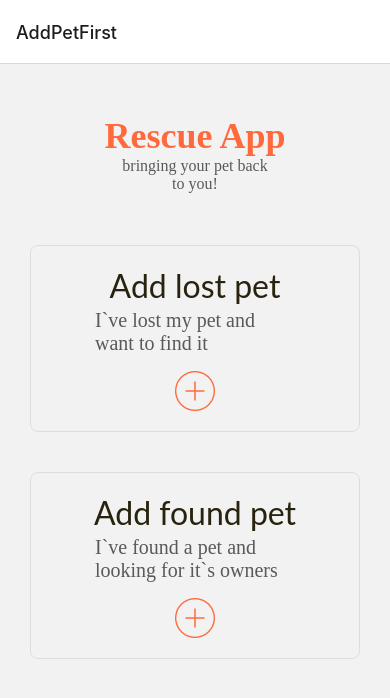
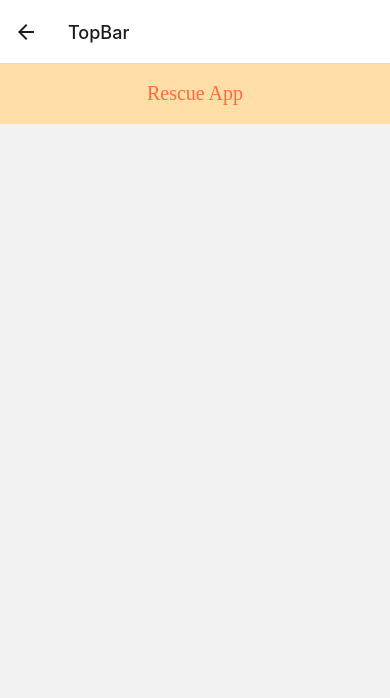
Before and after one commit to Valroshal/PetResqueFrontend, a React Native app: screen /TopBar in a window 390 px wide. Shown: the top 698 px of the page. Built offline with nearby package versions, Linux system fonts and the light colour scheme.

Commit message:
added BurgerMenu Icon

```diff
--- a/App.tsx
+++ b/App.tsx
@@ -4,6 +4,7 @@ import Login from "./src/containers/Login/Login";
 import AddPetFirst from "./src/containers/AddPetFirst/AddPetFirst";
 import {NavigationContainer} from "@react-navigation/native";
 import {createNativeStackNavigator} from "@react-navigation/native-stack";
+import TopBar from "./src/containers/components/TopBar/TopBar";
 
 const Stack = createNativeStackNavigator();
 
@@ -14,6 +15,7 @@ const App = () => {
           <Stack.Screen name="AddPetFirst" component={AddPetFirst} />
           <Stack.Screen name="Login" component={Login} />
           <Stack.Screen name="ThankScreen" component={ThankScreen} />
+          <Stack.Screen name="TopBar" component={TopBar} />
         </Stack.Navigator>
       </NavigationContainer>
   );
--- a/src/containers/AddPetFirst/AddPetFirst.tsx
+++ b/src/containers/AddPetFirst/AddPetFirst.tsx
@@ -14,7 +14,7 @@ const AddPetFirst: React.FC<Props> = ({navigation}) => {
     }
     const foundPet = () => {
         console.log("Clicked FOUND Pet");
-        navigation.navigate('Login')
+        navigation.navigate('TopBar')
     }
 
   return(
--- /dev/null
+++ b/src/containers/components/TopBar/TopBar.tsx
@@ -0,0 +1,36 @@
+import * as React from 'react';
+import {StyleSheet, Text, TextStyle, View, ViewStyle} from "react-native";
+import Burger from "../../../assets/images/Burger.png";
+
+const styles = StyleSheet.create({
+    container: {
+        height: 60,
+        width: '100%',
+        backgroundColor: '#FFDEA8',
+    } as ViewStyle,
+    title:{
+        alignItems: 'center',
+        justifyContent: 'center',
+        fontFamily: 'Concert One',
+        color: '#FF6A3D',
+        fontSize: 20,
+        fontWeight: '400',
+        textAlign: 'center',
+    } as TextStyle,
+});
+
+
+const TopBar = () => {
+    return (
+        <View style={styles.container}>
+            <Text style={[styles.title, {paddingTop: 18}]}>
+                Rescue App
+            </Text>
+
+        </View>
+
+    )
+
+}
+
+export default TopBar;
```
Also changed, not shown: src/assets/images/Burger.png (added).
